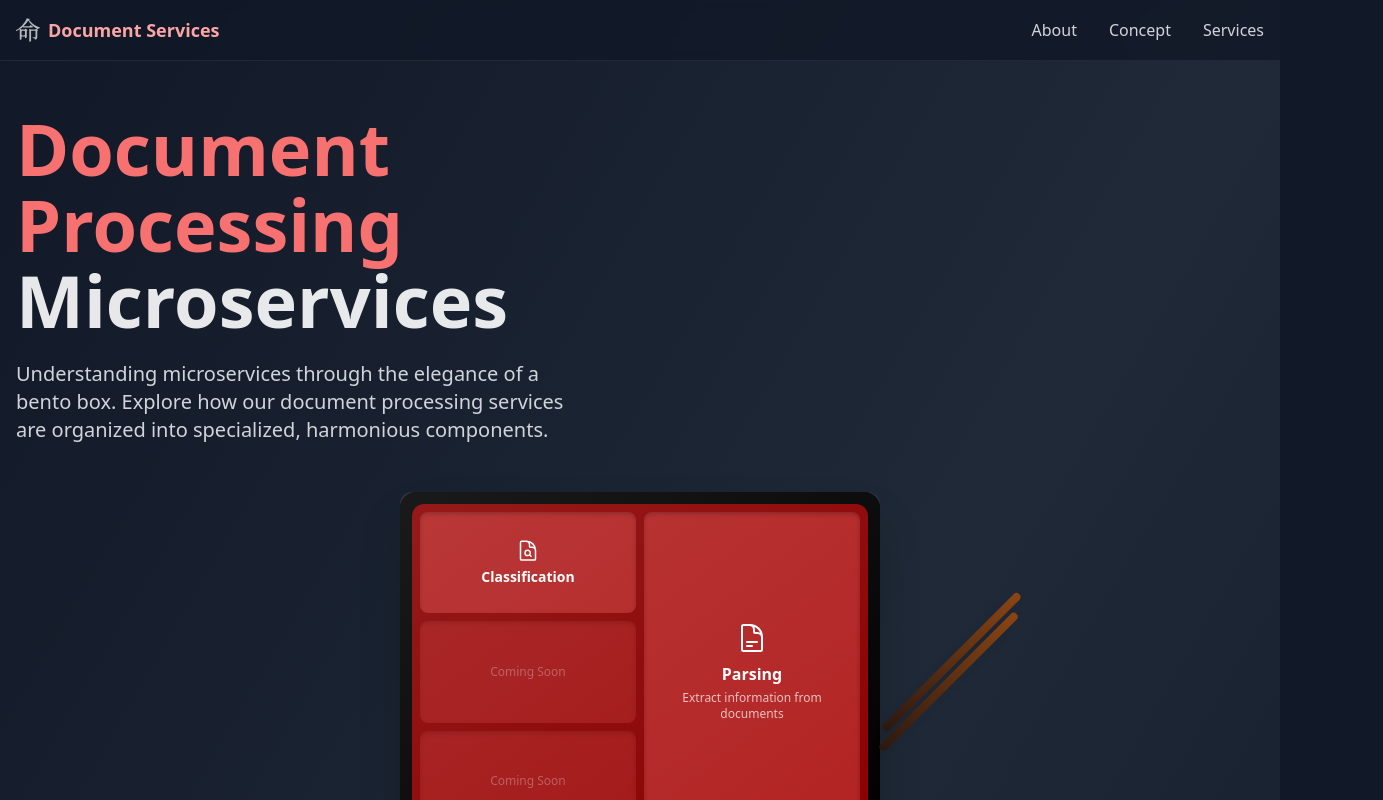
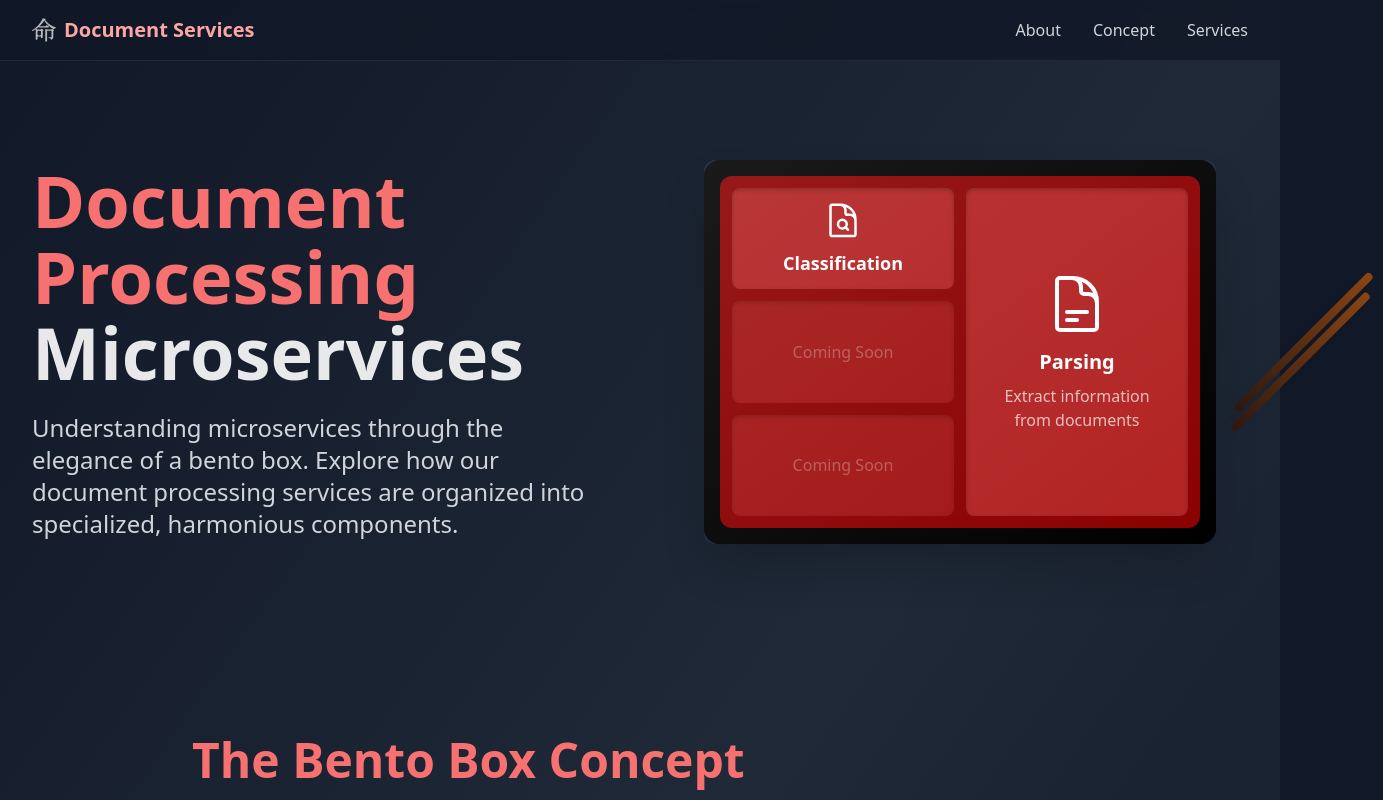
Before and after one commit to jaydeepc/bentobox, a React (Vite) app in the folder frontend/: page / in a window 1280 px wide. Shown: the top 800 px of the page, 1383 px wide, since content can reach past the window. Built offline with nearby package versions, Linux system fonts and the light colour scheme.

Commit message:
JD: Fixed UI issues

```diff
--- a/frontend/src/App.css
+++ b/frontend/src/App.css
@@ -5,23 +5,16 @@
   overflow-x: hidden;
 }
 
-/* Smooth scrolling with header offset - adjusted for mobile */
+/* Smooth scrolling with header offset */
 html {
   scroll-behavior: smooth;
-  scroll-padding-top: 5rem;
+  scroll-padding-top: 7rem;
   overflow-x: hidden;
   -webkit-tap-highlight-color: transparent;
 }
 
-@media (min-width: 640px) {
-  html {
-    scroll-padding-top: 7rem;
-  }
-}
-
 body {
   overflow-x: hidden;
-  touch-action: manipulation;
   -webkit-font-smoothing: antialiased;
   -moz-osx-font-smoothing: grayscale;
 }
@@ -55,7 +48,7 @@ body {
   z-index: 30;
 }
 
-/* Heartbeat animation for clickable services - optimized for mobile */
+/* Heartbeat animation for clickable services */
 @keyframes heartbeat {
   0% {
     transform: scale(1);
@@ -71,39 +64,7 @@ body {
   }
 }
 
-/* Mobile-optimized heartbeat animation */
-@keyframes heartbeat-mobile {
-  0% {
-    transform: scale(1);
-    box-shadow: 0 0 0 0 rgba(239, 68, 68, 0.3);
-  }
-  50% {
-    transform: scale(1.01);
-    box-shadow: 0 0 10px 3px rgba(239, 68, 68, 0.15);
-  }
-  100% {
-    transform: scale(1);
-    box-shadow: 0 0 0 0 rgba(239, 68, 68, 0);
-  }
-}
-
-/* Text glow and vibration animation - optimized for mobile */
-@keyframes textGlow {
-  0% {
-    text-shadow: 0 0 3px rgba(255, 255, 255, 0.4),
-                 0 0 6px rgba(255, 255, 255, 0.2);
-  }
-  50% {
-    text-shadow: 0 0 6px rgba(255, 255, 255, 0.6),
-                 0 0 12px rgba(255, 255, 255, 0.4);
-  }
-  100% {
-    text-shadow: 0 0 3px rgba(255, 255, 255, 0.4),
-                 0 0 6px rgba(255, 255, 255, 0.2);
-  }
-}
-
-@media (min-width: 641px) {
+/* Text glow animation */
 @keyframes textGlow {
   0% {
     text-shadow: 0 0 5px rgba(255, 255, 255, 0.6),
@@ -118,28 +79,24 @@ body {
                  0 0 10px rgba(255, 255, 255, 0.4);
   }
 }
-}
 
-/* Default animations for larger screens */
+/* Default animations */
 .service-pulse {
   animation: heartbeat 2s infinite cubic-bezier(0.4, 0, 0.6, 1);
   cursor: pointer;
   -webkit-tap-highlight-color: transparent;
+  transition: transform 0.2s ease-in-out;
+}
+
+.service-pulse:hover {
+  transform: scale(1.02);
 }
 
 .service-text {
   animation: textGlow 3s infinite ease-in-out;
 }
 
-/* Mobile-optimized animations */
-@media (max-width: 640px) {
-  .service-pulse {
-    animation: heartbeat-mobile 2s infinite cubic-bezier(0.4, 0, 0.6, 1);
-  }
-}
-
-/* Custom scrollbar - Larger for desktop */
-@media (min-width: 641px) {
+/* Custom scrollbar */
 ::-webkit-scrollbar {
   width: 8px;
 }
@@ -156,10 +113,23 @@ body {
 ::-webkit-scrollbar-thumb:hover {
   background: rgba(185, 28, 28, 0.7);
 }
+
+/* Japanese pattern background */
+.japanese-pattern {
+  background-size: 20px 20px;
+  opacity: 0.05;
 }
 
-/* Mobile-optimized scrollbar */
+/* Mobile-specific styles */
 @media (max-width: 640px) {
+  html {
+    scroll-padding-top: 5rem;
+  }
+
+  .japanese-pattern {
+    background-size: 15px 15px;
+  }
+
   ::-webkit-scrollbar {
     width: 4px;
   }
@@ -173,20 +143,12 @@ body {
     border-radius: 2px;
   }
 
-  ::-webkit-scrollbar-thumb:hover {
-    background: rgba(185, 28, 28, 0.5);
-  }
+  .service-pulse {
+    animation: heartbeat 1.5s infinite cubic-bezier(0.4, 0, 0.6, 1);
   }
 
-/* Japanese pattern background */
-.japanese-pattern {
-  background-size: 20px 20px;
-  opacity: 0.05;
-}
-
-@media (max-width: 640px) {
-  .japanese-pattern {
-    background-size: 12px 12px;
+  .service-pulse:hover {
+    transform: none;
   }
 }
 
@@ -208,3 +170,16 @@ body {
   user-select: none;
   -webkit-user-select: none;
 }
+
+/* Desktop-specific enhancements */
+@media (min-width: 1024px) {
+  .service-pulse {
+    transition: transform 0.3s cubic-bezier(0.4, 0, 0.2, 1),
+                box-shadow 0.3s cubic-bezier(0.4, 0, 0.2, 1);
+  }
+
+  .service-pulse:hover {
+    transform: scale(1.03);
+    box-shadow: 0 10px 30px -10px rgba(239, 68, 68, 0.3);
+  }
+}
--- a/frontend/src/components/BentoBox.tsx
+++ b/frontend/src/components/BentoBox.tsx
@@ -14,59 +14,59 @@ const BentoBox = ({ isMinimized = false }: BentoBoxProps) => {
   };
 
   return (
-    <div className={`relative w-full mx-auto ${isMinimized ? 'p-1' : 'p-2 sm:p-4'}`}>
+    <div className={`relative w-full mx-auto ${isMinimized ? 'p-1' : 'p-4 sm:p-6 lg:p-8'}`}>
       {/* Main Bento Box Container */}
-      <div className="relative w-full aspect-[4/3] rounded-lg sm:rounded-2xl bg-black p-2 sm:p-3 shadow-2xl">
-        <div className="absolute inset-0 rounded-lg sm:rounded-2xl border-2 sm:border-4 border-black"></div>
+      <div className="relative w-full aspect-[4/3] rounded-2xl bg-black p-3 sm:p-4 shadow-2xl">
+        <div className="absolute inset-0 rounded-2xl border-4 border-black"></div>
 
         {/* Inner Box with Red Background */}
-        <div className="relative h-full w-full bg-[#8B0000] rounded-md sm:rounded-xl overflow-hidden">
+        <div className="relative h-full w-full bg-[#8B0000] rounded-xl overflow-hidden">
           {/* Grid Layout */}
-          <div className="absolute inset-0 grid grid-cols-2 gap-1 sm:gap-2 p-1 sm:p-2">
+          <div className="absolute inset-0 grid grid-cols-2 gap-2 sm:gap-3 p-2 sm:p-3">
             {/* Left Column - Split into 3 sections */}
-            <div className="grid grid-rows-3 gap-1 sm:gap-2">
+            <div className="grid grid-rows-3 gap-2 sm:gap-3">
               <motion.div
-                className="relative bg-[#B22222] rounded-md sm:rounded-lg shadow-inner cursor-pointer overflow-hidden service-pulse"
+                className="relative bg-[#B22222] rounded-lg shadow-inner cursor-pointer overflow-hidden service-pulse"
                 whileHover={{ scale: 1.02 }}
                 onClick={() => handleSectionClick('/classification')}
               >
-                <div className="absolute inset-0 flex flex-col items-center justify-center p-1 sm:p-2">
-                  <DocumentMagnifyingGlassIcon className="h-4 w-4 sm:h-6 sm:w-6 text-white mb-0.5 sm:mb-1" />
-                  <h3 className="text-white text-xs sm:text-sm font-semibold text-center service-text">Classification</h3>
+                <div className="absolute inset-0 flex flex-col items-center justify-center p-2 sm:p-3">
+                  <DocumentMagnifyingGlassIcon className="h-6 w-6 sm:h-8 sm:w-8 lg:h-10 lg:w-10 text-white mb-1 sm:mb-2" />
+                  <h3 className="text-white text-sm sm:text-base lg:text-lg font-semibold text-center service-text">Classification</h3>
                 </div>
               </motion.div>
 
               {/* Placeholder for future service */}
               <motion.div
-                className="relative bg-[#B22222] rounded-md sm:rounded-lg shadow-inner cursor-not-allowed overflow-hidden opacity-60"
+                className="relative bg-[#B22222] rounded-lg shadow-inner cursor-not-allowed overflow-hidden opacity-60"
                 whileHover={{ scale: 1.02 }}
               >
                 <div className="absolute inset-0 flex items-center justify-center">
-                  <p className="text-white/50 text-[10px] sm:text-xs">Coming Soon</p>
+                  <p className="text-white/50 text-xs sm:text-sm lg:text-base">Coming Soon</p>
                 </div>
               </motion.div>
 
               {/* Placeholder for future service */}
               <motion.div
-                className="relative bg-[#B22222] rounded-md sm:rounded-lg shadow-inner cursor-not-allowed overflow-hidden opacity-60"
+                className="relative bg-[#B22222] rounded-lg shadow-inner cursor-not-allowed overflow-hidden opacity-60"
                 whileHover={{ scale: 1.02 }}
               >
                 <div className="absolute inset-0 flex items-center justify-center">
-                  <p className="text-white/50 text-[10px] sm:text-xs">Coming Soon</p>
+                  <p className="text-white/50 text-xs sm:text-sm lg:text-base">Coming Soon</p>
                 </div>
               </motion.div>
             </div>
 
             {/* Right Column - Single large section */}
             <motion.div
-              className="relative bg-[#B22222] rounded-md sm:rounded-lg shadow-inner cursor-pointer overflow-hidden service-pulse"
+              className="relative bg-[#B22222] rounded-lg shadow-inner cursor-pointer overflow-hidden service-pulse"
               whileHover={{ scale: 1.02 }}
               onClick={() => handleSectionClick('/parsing')}
             >
-              <div className="absolute inset-0 flex flex-col items-center justify-center p-1 sm:p-2">
-                <DocumentTextIcon className="h-6 w-6 sm:h-8 sm:w-8 text-white mb-1 sm:mb-2" />
-                <h3 className="text-white text-sm sm:text-base font-semibold text-center service-text mb-0.5 sm:mb-1">Parsing</h3>
-                <p className="text-white/70 text-[10px] sm:text-xs text-center px-1">
+              <div className="absolute inset-0 flex flex-col items-center justify-center p-2 sm:p-4">
+                <DocumentTextIcon className="h-8 w-8 sm:h-12 sm:w-12 lg:h-16 lg:w-16 text-white mb-2 sm:mb-3" />
+                <h3 className="text-white text-base sm:text-lg lg:text-xl font-semibold text-center service-text mb-1 sm:mb-2">Parsing</h3>
+                <p className="text-white/70 text-xs sm:text-sm lg:text-base text-center max-w-[80%]">
                   Extract information from documents
                 </p>
               </div>
@@ -85,7 +85,7 @@ const BentoBox = ({ isMinimized = false }: BentoBoxProps) => {
         </div>
 
         {/* Shine Effect */}
-        <div className="absolute inset-0 rounded-md sm:rounded-xl bg-gradient-to-br from-white/10 to-transparent pointer-events-none"></div>
+        <div className="absolute inset-0 rounded-xl bg-gradient-to-br from-white/10 to-transparent pointer-events-none"></div>
       </div>
 
       {/* Chopsticks - Only show when not minimized and on larger screens */}
--- a/frontend/src/pages/Home.tsx
+++ b/frontend/src/pages/Home.tsx
@@ -23,10 +23,10 @@ const Home = () => {
   };
 
   return (
-    <div className="bg-gradient-to-br from-gray-900 via-gray-800 to-gray-900 text-white">
+    <div className="bg-gradient-to-br from-gray-900 via-gray-800 to-gray-900 text-white min-h-screen">
       {/* Header Navigation */}
       <header className="fixed top-0 left-0 right-0 z-50 bg-gray-900/80 backdrop-blur-sm border-b border-gray-800">
-        <nav className="max-w-7xl mx-auto px-4 py-4">
+        <nav className="max-w-7xl mx-auto px-4 sm:px-6 lg:px-8 py-4">
           <div className="flex items-center justify-between">
             <div className="flex items-center gap-2">
               <img
@@ -34,7 +34,7 @@ const Home = () => {
                 alt="Logo"
                 className="w-6 h-6 invert opacity-80"
               />
-              <span className="text-base sm:text-lg font-semibold text-red-300">Document Services</span>
+              <span className="text-lg sm:text-xl font-semibold text-red-300">Document Services</span>
             </div>
 
             {/* Mobile Menu Button */}
@@ -68,9 +68,9 @@ const Home = () => {
       </header>
 
       {/* About Section */}
-      <section id="about" className="pt-28 px-4">
+      <section id="about" className="pt-28 sm:pt-32 px-4 sm:px-6 lg:px-8">
         <div className="w-full max-w-7xl mx-auto">
-          <div className="flex flex-col gap-8">
+          <div className="flex flex-col lg:flex-row lg:items-center lg:justify-between gap-8 lg:gap-16">
             {/* Title and Description */}
             <motion.div
               initial={{ opacity: 0 }}
@@ -108,7 +108,7 @@ const Home = () => {
                 initial={{ opacity: 0, y: 20 }}
                 animate={{ opacity: 1, y: 0 }}
                 transition={{ duration: 0.8, delay: 0.8 }}
-                className="text-base sm:text-lg lg:text-xl text-gray-300 leading-relaxed text-left"
+                className="text-lg sm:text-xl lg:text-2xl text-gray-300 leading-relaxed text-left"
               >
                 Understanding microservices through the elegance of a bento box. Explore how our document processing
                 services are organized into specialized, harmonious components.
@@ -120,7 +120,7 @@ const Home = () => {
               initial={{ opacity: 0, scale: 0.95 }}
               animate={{ opacity: 1, scale: 1 }}
               transition={{ duration: 1, delay: 0.4 }}
-              className="w-full max-w-lg mx-auto"
+              className="w-full max-w-2xl mx-auto lg:mx-0"
             >
               <BentoBox />
             </motion.div>
@@ -129,7 +129,7 @@ const Home = () => {
       </section>
 
       {/* Concept Section */}
-      <section id="concept" className="px-4 mt-16">
+      <section id="concept" className="px-4 sm:px-6 lg:px-8 mt-16 sm:mt-24">
         <div className="w-full max-w-7xl mx-auto py-16">
           <motion.div
             initial={{ opacity: 0, y: 40 }}
@@ -139,7 +139,7 @@ const Home = () => {
             className="max-w-4xl mx-auto"
           >
             <h2 className="text-3xl sm:text-4xl lg:text-5xl font-bold text-red-400 mb-8 text-left">The Bento Box Concept</h2>
-            <div className="space-y-6">
+            <div className="grid sm:grid-cols-2 lg:grid-cols-3 gap-6">
               <motion.div
                 className="bg-gray-800/30 rounded-xl p-6 border border-gray-700/30 backdrop-blur-sm"
                 initial={{ opacity: 0, y: 20 }}
@@ -187,7 +187,7 @@ const Home = () => {
       </section>
 
       {/* Services Section */}
-      <section id="services" className="px-4 mt-16">
+      <section id="services" className="px-4 sm:px-6 lg:px-8 mt-16 sm:mt-24">
         <div className="w-full max-w-7xl mx-auto py-16">
           <motion.div
             initial={{ opacity: 0, y: 40 }}
```
Also changed, not shown: frontend/src/components/Layout.tsx (+16 -13 lines). Lines whose indentation alone changed are shown as unchanged.
